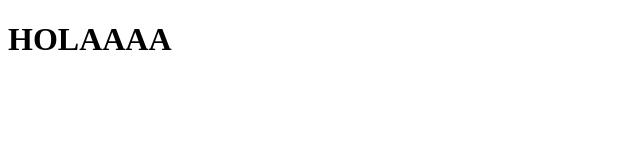
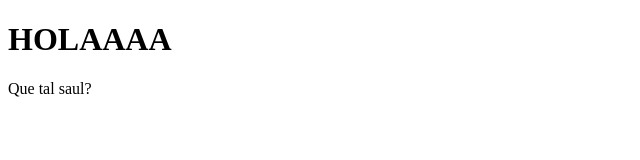
Before and after one commit to carlotamdez96/Cliente, a plain HTML site: page saludos.html in a window 1280 px wide. Shown: the whole page, without its empty margins (0-640 px from the left). Drawn offline with Linux system fonts and the light colour scheme.

Commit message:
2ºCommit

```diff
--- a/saludos.html
+++ b/saludos.html
@@ -8,5 +8,6 @@
 </head>
 <body>
     <h1>HOLAAAA</h1>
+    <p>Que tal saul?</p>
 </body>
 </html>
```
